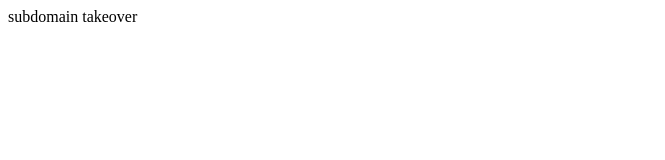
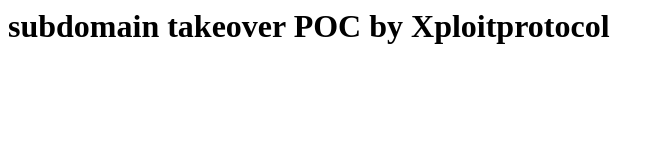
Before and after one commit to harsh-kk/github.github.io, a plain HTML site: page index.html in a window 1280 px wide. Shown: the whole page, without its empty margins (0-665 px from the left). Drawn offline with Linux system fonts and the light colour scheme.

Commit message:
Update index.html

```diff
--- a/index.html
+++ b/index.html
@@ -1,4 +1,4 @@
 <html>
 <title>subdomain takeover</title>
-<body>subdomain takeover</body>
+  <body><h1>subdomain takeover POC by Xploitprotocol</h1></body>
 </html>
```
